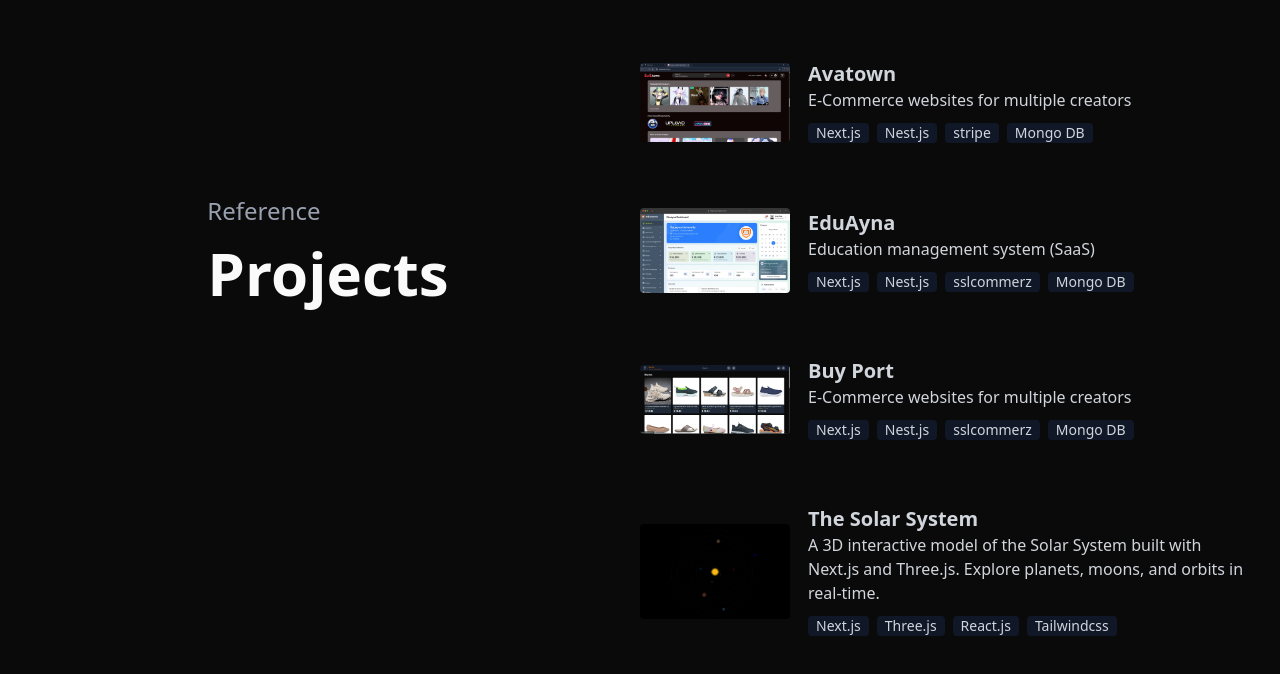
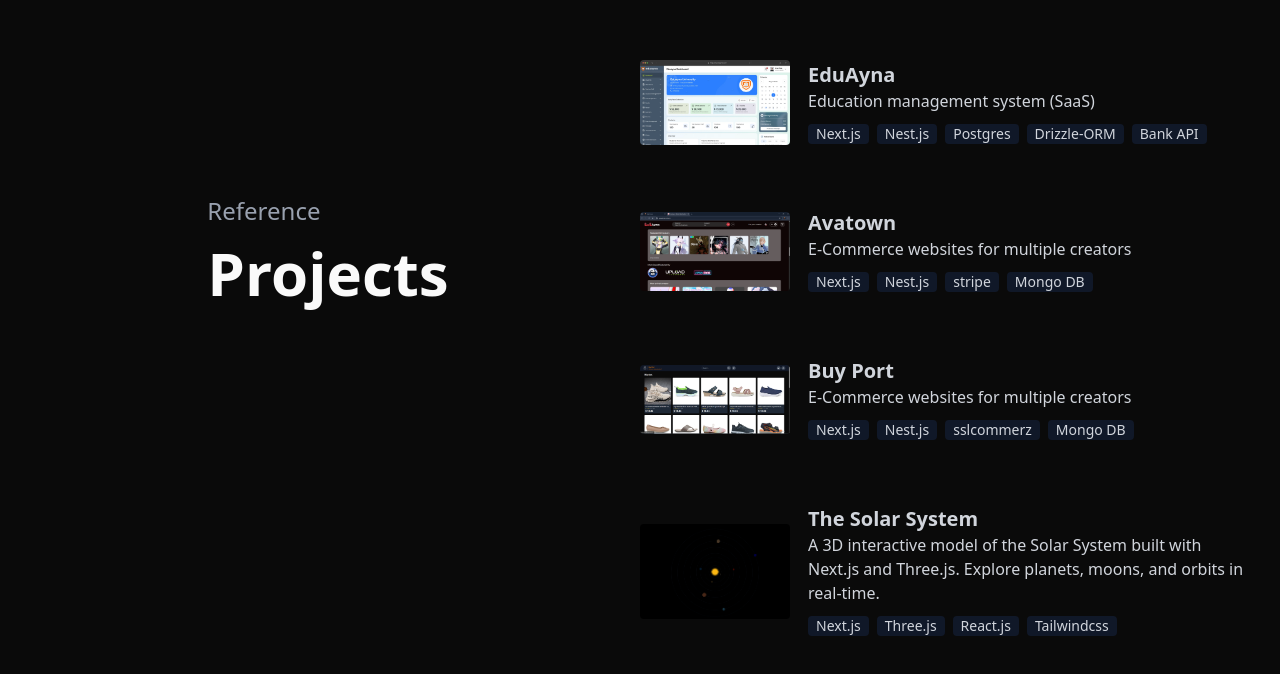
Before and after one commit to sajib-hosen/sajib, a Next.js app: page / in a window 1280 px wide. Shown: the part 4651-5325 px from the top of the page. Built offline with nearby package versions, Linux system fonts and the light colour scheme.

Commit message:
work on updating portfoliyo

```diff
--- a/app/page.tsx
+++ b/app/page.tsx
@@ -8,10 +8,8 @@ import {
   PROFESSION,
 } from "@/constent";
 import { projects_data, skills_data, social_links_data } from "@/data/data";
-import { ArrowRight } from "lucide-react";
 import Image from "next/image";
 import Link from "next/link";
-import React from "react";
 import { getWorkExperience } from "./utils/get-work-experiance";
 
 export default function Home() {
--- a/data/data.tsx
+++ b/data/data.tsx
@@ -2,6 +2,13 @@ import { BANKS, PAYMENT_GATEWAY, PROJECT_IMG } from "@/constent";
 import { Facebook, Github, Linkedin, Mail } from "lucide-react";
 
 export const projects_data = [
+  {
+    name: "EduAyna",
+    img_url: PROJECT_IMG.eduayna,
+    description: "Education management system (SaaS)",
+    tags: ["Next.js", "Nest.js", "Postgres", "Drizzle-ORM", "Bank API"],
+    project_url: "https://flynest.net/",
+  },
   {
     name: "Avatown",
     img_url: PROJECT_IMG.avatown,
@@ -9,13 +16,7 @@ export const projects_data = [
     tags: ["Next.js", "Nest.js", "stripe", "Mongo DB"],
     project_url: "https://goavatown.com/en",
   },
-  {
-    name: "EduAyna",
-    img_url: PROJECT_IMG.eduayna,
-    description: "Education management system (SaaS)",
-    tags: ["Next.js", "Nest.js", "sslcommerz", "Mongo DB"],
-    project_url: "https://flynest.net/",
-  },
+
   {
     name: "Buy Port",
     img_url: PROJECT_IMG.buyport,
@@ -31,27 +32,6 @@ export const projects_data = [
     tags: ["Next.js", "Three.js", "React.js", "Tailwindcss"],
     project_url: "https://soler-system-pzeh.vercel.app/",
   },
-  // {
-  //   name: "BCS Joyjatra",
-  //   img_url: PROJECT_IMG.first,
-  //   description: "BCS Joyjatra is a online learning platform",
-  //   tags: ["React.js", "express.js", "Mongo DB", "firebase"],
-  //   project_url: "https://illustrious-semolina-241bb3.netlify.app/",
-  // },
-  // {
-  //   name: "Wholesale Point",
-  //   img_url: PROJECT_IMG.secant,
-  //   description: "Store management web application",
-  //   tags: ["React.js", "express.js", "Mongo DB", "firebase"],
-  //   project_url: "https://coruscating-faun-e0a53f.netlify.app/",
-  // },
-  // {
-  //   name: "Adverlo",
-  //   img_url: PROJECT_IMG.third,
-  //   description: "This is a demo business website",
-  //   tags: ["React.js", "gsap"],
-  //   project_url: "https://neon-tanuki-376c60.netlify.app/",
-  // },
 ];
 
 export const skills_data = [
```
